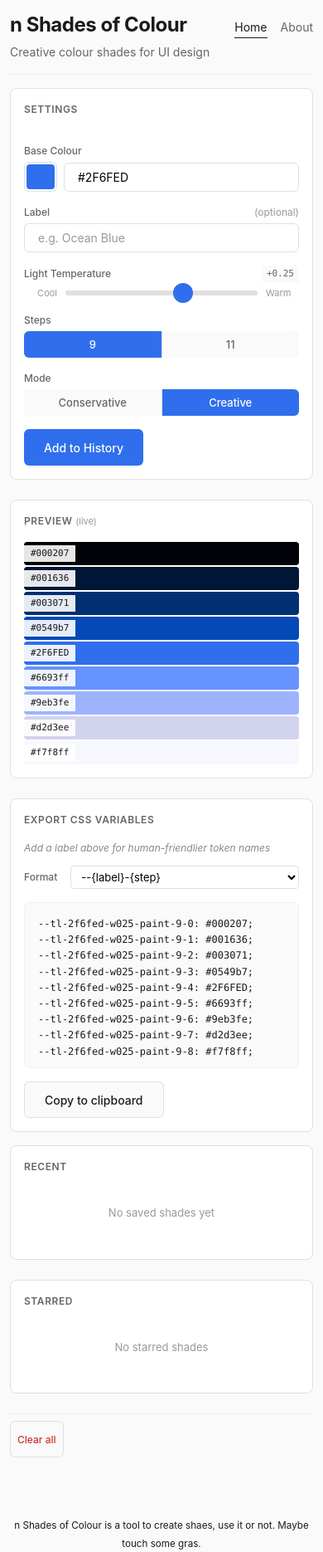
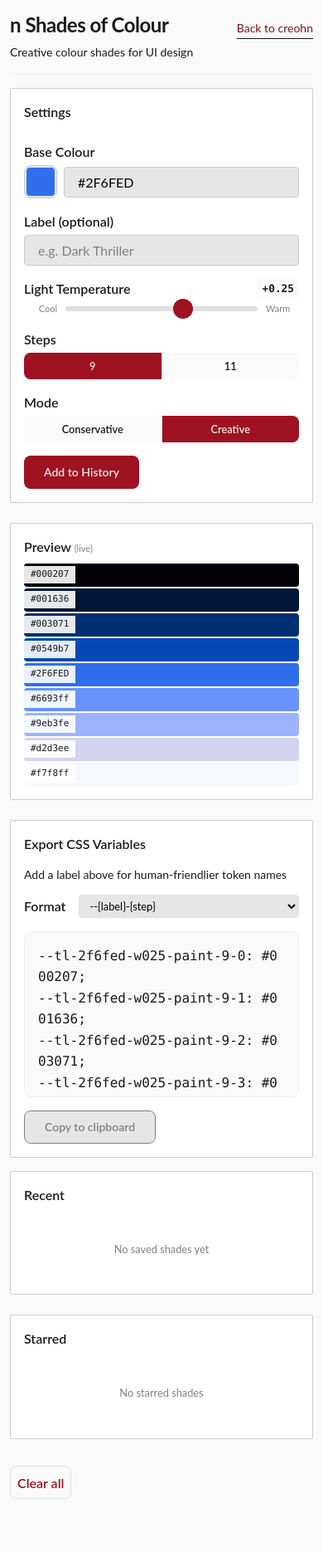
Before and after one commit to creohn/n-shades-of-colour, a plain HTML site: page index.html in a window 390 px wide. Shown: the top 1870 px of the page at 83% size. Drawn offline with Linux system fonts and the light colour scheme.

Commit message:
Release 0.0.4

```diff
--- a/assets/css/styles.css
+++ b/assets/css/styles.css
@@ -13,7 +13,7 @@ html {
 body {
   margin: 0;
   padding: 24px;
-  font-family: -apple-system, BlinkMacSystemFont, "Segoe UI", Roboto, Oxygen, Ubuntu, sans-serif;
+  font-family: Lato, -apple-system, sans-serif;
   font-size: 0.875rem;
   line-height: 1.5;
   color: #1a1a1a;
@@ -25,15 +25,9 @@ h1, h2, h3 {
   font-weight: 600;
 }
 
-ul {
-  list-style: none;
-  margin: 0;
-  padding: 0;
-}
-
 button {
   font-family: inherit;
-  cursor: pointer;
+  cursor: poLato;
 }
 
 input, select {
@@ -67,7 +61,7 @@ input, select {
 }
 .header .tagline {
   margin: 4px 0 0;
-  color: #666666;
+  color: #1a1a1a;
   font-size: 0.875rem;
 }
 
@@ -77,17 +71,17 @@ input, select {
 }
 .nav__link {
   font-size: 0.875rem;
-  color: #666666;
+  color: #1a1a1a;
   text-decoration: none;
   padding: 2px 0;
   border-bottom: 1px solid transparent;
   transition: color 0.15s ease, border-color 0.15s ease;
 }
 .nav__link:hover {
-  color: #1a1a1a;
+  color: #b71426;
 }
 .nav__link--active {
-  color: #1a1a1a;
+  color: #840f1b;
   border-bottom-color: #1a1a1a;
 }
 
@@ -104,18 +98,16 @@ input, select {
 }
 
 .panel {
-  background: #ffffff;
-  border: 1px solid #e0e0e0;
-  border-radius: 8px;
+  background: #fff;
+  border: 1px solid #ccc;
+  border-radius: 2px;
   padding: 24px;
 }
 .panel__title {
-  font-size: 0.75rem;
+  font-size: 1rem;
   font-weight: 600;
-  text-transform: uppercase;
-  letter-spacing: 0.05em;
-  color: #666666;
-  margin-bottom: 16px;
+  color: #1a1a1a;
+  margin-bottom: 8px;
 }
 
 .panel--input {
@@ -144,9 +136,9 @@ input, select {
   gap: 4px;
 }
 .input-group > label {
-  font-size: 0.75rem;
-  font-weight: 500;
-  color: #666666;
+  font-size: 1rem;
+  font-weight: 600;
+  color: #1a1a1a;
   display: flex;
   align-items: center;
   justify-content: space-between;
@@ -154,7 +146,7 @@ input, select {
 
 .label-hint {
   font-weight: 400;
-  color: #999999;
+  color: #808080;
 }
 
 .input-row {
@@ -167,34 +159,34 @@ input[type=text],
 input[type=number] {
   width: 100%;
   padding: 8px 16px;
-  font-size: 0.875rem;
-  border: 1px solid #e0e0e0;
-  border-radius: 6px;
-  background: #ffffff;
+  font-size: 1rem;
+  border: 1px solid #ccc;
+  border-radius: 4px;
+  background: #e6e6e6;
   transition: border-color 0.15s ease;
 }
 input[type=text]:focus,
 input[type=number]:focus {
   outline: none;
-  border-color: #2F6FED;
+  border-color: #9e1221;
 }
 input[type=text]::placeholder,
 input[type=number]::placeholder {
-  color: #999999;
+  color: #808080;
 }
 input[type=text].is-invalid,
 input[type=number].is-invalid {
-  border-color: #d32f2f;
+  border-color: #9e1221;
 }
 
 .color-picker {
   width: 40px;
-  height: 36px;
+  height: 40px;
   padding: 2px;
-  border: 1px solid #e0e0e0;
-  border-radius: 6px;
-  background: #ffffff;
-  cursor: pointer;
+  border: 1px solid #ccc;
+  border-radius: 8px;
+  background: #e6e6e6;
+  cursor: poLato;
   flex-shrink: 0;
 }
 .color-picker::-webkit-color-swatch-wrapper {
@@ -213,7 +205,7 @@ input[type=number].is-invalid {
 
 .slider-label {
   font-size: 0.6875rem;
-  color: #999999;
+  color: #808080;
   flex-shrink: 0;
   width: 40px;
 }
@@ -226,8 +218,8 @@ input[type=number].is-invalid {
 
 .temperature-value {
   font-family: "SF Mono", SFMono-Regular, Consolas, "Liberation Mono", Menlo, monospace;
-  font-size: 0.6875rem;
-  color: #666666;
+  font-size: 0.8rem;
+  color: #1a1a1a;
   background: #fafafa;
   padding: 2px 6px;
   border-radius: 4px;
@@ -247,9 +239,9 @@ input[type=range]::-webkit-slider-thumb {
   appearance: none;
   width: 16px;
   height: 16px;
-  background: #2F6FED;
+  background: #9e1221;
   border-radius: 50%;
-  cursor: pointer;
+  cursor: poLato;
   transition: transform 0.1s ease;
 }
 input[type=range]::-webkit-slider-thumb:hover {
@@ -258,36 +250,36 @@ input[type=range]::-webkit-slider-thumb:hover {
 input[type=range]::-moz-range-thumb {
   width: 16px;
   height: 16px;
-  background: #2F6FED;
+  background: #9e1221;
   border: none;
   border-radius: 50%;
-  cursor: pointer;
+  cursor: poLato;
 }
 
 .button-group {
   display: flex;
   gap: 1px;
   background: #e0e0e0;
-  border-radius: 6px;
+  border-radius: 8px;
   overflow: hidden;
 }
 
 .btn-toggle {
   flex: 1;
   padding: 8px 16px;
-  font-size: 0.8125rem;
-  font-weight: 500;
+  font-size: 0.8rem;
+  font-weight: 600;
   background: #fafafa;
   border: none;
-  color: #666666;
+  color: #1a1a1a;
   transition: background-color 0.15s ease, color 0.15s ease;
 }
 .btn-toggle:hover {
-  background: #ffffff;
+  background: #e6e6e6;
 }
 .btn-toggle[aria-pressed=true] {
-  background: #2F6FED;
-  color: white;
+  background: #9e1221;
+  color: #e6e6e6;
 }
 
 .btn {
@@ -297,9 +289,9 @@ input[type=range]::-moz-range-thumb {
   gap: 4px;
   padding: 8px 24px;
   font-size: 0.875rem;
-  font-weight: 500;
+  font-weight: 600;
   border: none;
-  border-radius: 6px;
+  border-radius: 8px;
   transition: background-color 0.15s ease, opacity 0.15s ease;
 }
 .btn:disabled {
@@ -308,25 +300,25 @@ input[type=range]::-moz-range-thumb {
 }
 
 .btn--primary {
-  background: #2F6FED;
-  color: white;
+  background: #9e1221;
+  color: #e6e6e6;
 }
 .btn--primary:hover:not(:disabled) {
-  background: #1a5ad9;
+  background: #b71426;
 }
 
 .btn--secondary {
-  background: #fafafa;
-  color: #1a1a1a;
-  border: 1px solid #e0e0e0;
+  background: #e6e6e6;
+  color: #808080;
+  border: 1px solid #808080;
 }
 .btn--secondary:hover:not(:disabled) {
-  background: #f0f0f0;
+  background: #fff;
 }
 
 .btn--ghost {
   background: transparent;
-  color: #2F6FED;
+  color: #9e1221;
   padding: 4px 8px;
 }
 .btn--ghost:hover:not(:disabled) {
@@ -335,17 +327,17 @@ input[type=range]::-moz-range-thumb {
 
 .btn--danger {
   background: transparent;
-  color: #d32f2f;
+  color: #9e1221;
   border: 1px solid #e0e0e0;
 }
 .btn--danger:hover:not(:disabled) {
   background: rgba(211, 47, 47, 0.08);
-  border-color: #d32f2f;
+  border-color: #9e1221;
 }
 
 .btn--small {
   padding: 4px 8px;
-  font-size: 0.75rem;
+  font-size: 1rem;
 }
 
 .shades {
@@ -408,15 +400,15 @@ input[type=range]::-moz-range-thumb {
   gap: 4px;
   padding: 8px;
   background: #fafafa;
-  border-radius: 6px;
-  cursor: pointer;
+  border-radius: 8px;
+  cursor: poLato;
   transition: background-color 0.15s ease;
 }
 .history-entry:hover {
   background: #f0f0f0;
 }
 .history-entry.is-active {
-  outline: 2px solid #2F6FED;
+  outline: 2px solid #9e1221;
   outline-offset: -2px;
 }
 
@@ -432,8 +424,8 @@ input[type=range]::-moz-range-thumb {
 }
 
 .history-entry__label {
-  font-size: 0.8125rem;
-  font-weight: 500;
+  font-size: 0.8rem;
+  font-weight: 600;
   white-space: nowrap;
   overflow: hidden;
   text-overflow: ellipsis;
@@ -442,13 +434,12 @@ input[type=range]::-moz-range-thumb {
 .history-entry__hex {
   font-family: "SF Mono", SFMono-Regular, Consolas, "Liberation Mono", Menlo, monospace;
   font-size: 0.6875rem;
-  color: #666666;
+  color: #1a1a1a;
 }
 
 .history-entry__custom {
-  font-size: 0.75rem;
+  font-size: 1rem;
   color: #888888;
-  font-style: italic;
   white-space: nowrap;
   overflow: hidden;
   text-overflow: ellipsis;
@@ -470,7 +461,7 @@ input[type=range]::-moz-range-thumb {
   background: transparent;
   border: none;
   border-radius: 4px;
-  color: #999999;
+  color: #808080;
   font-size: 0.875rem;
   transition: background-color 0.15s ease, color 0.15s ease;
 }
@@ -482,12 +473,12 @@ input[type=range]::-moz-range-thumb {
   color: #f59e0b;
 }
 .btn-icon--remove:hover {
-  color: #d32f2f;
+  color: #e6e6e6;
 }
 
 .history-empty {
-  font-size: 0.8125rem;
-  color: #999999;
+  font-size: 0.8rem;
+  color: #808080;
   text-align: center;
   padding: 16px;
 }
@@ -497,14 +488,6 @@ input[type=range]::-moz-range-thumb {
 
 .history-actions {
   padding-top: 8px;
-  border-top: 1px solid #f0f0f0;
-}
-
-.export-hint {
-  font-size: 0.75rem;
-  color: #888888;
-  margin: 0 0 12px 0;
-  font-style: italic;
 }
 
 .export-format {
@@ -519,32 +502,32 @@ input[type=range]::-moz-range-thumb {
   gap: 16px;
 }
 .export-header label {
-  font-size: 0.75rem;
-  font-weight: 500;
-  color: #666666;
+  font-size: 1rem;
+  font-weight: 600;
+  color: #1a1a1a;
 }
 .export-header select {
   flex: 1;
   padding: 4px 8px;
-  font-size: 0.8125rem;
+  font-size: 0.8rem;
   border: 1px solid #e0e0e0;
   border-radius: 4px;
-  background: #ffffff;
+  background: #e6e6e6;
 }
 .export-header select:focus {
   outline: none;
-  border-color: #2F6FED;
+  border-color: #9e1221;
 }
 
 .export-code {
   margin: 0;
   padding: 16px;
   font-family: "SF Mono", SFMono-Regular, Consolas, "Liberation Mono", Menlo, monospace;
-  font-size: 0.75rem;
+  font-size: 1rem;
   line-height: 1.6;
   background: #fafafa;
   border: 1px solid #f0f0f0;
-  border-radius: 6px;
+  border-radius: 8px;
   overflow-x: auto;
   white-space: pre;
   max-height: 200px;
@@ -559,9 +542,9 @@ input[type=range]::-moz-range-thumb {
 
 .copy-feedback,
 .add-feedback {
-  font-size: 0.75rem;
+  font-size: 1rem;
   color: #2e7d32;
-  font-weight: 500;
+  font-weight: 600;
 }
 .copy-feedback[hidden],
 .add-feedback[hidden] {
@@ -570,7 +553,7 @@ input[type=range]::-moz-range-thumb {
 
 .preview-status {
   font-weight: 400;
-  color: #999999;
+  color: #808080;
   font-size: 0.6875rem;
   text-transform: none;
   letter-spacing: 0;
@@ -699,7 +682,7 @@ input[type=range]::-moz-range-thumb {
 
   /* Touch-target minimum for buttons */
   .btn {
-    min-height: 44px;
+    min-height: 40px;
   }
 
   /* Export code wrapping */
--- a/index.html
+++ b/index.html
@@ -12,8 +12,7 @@
       <div class="header__top">
         <h1>n Shades of Colour</h1>
         <nav class="nav">
-          <a href="./index.html" class="nav__link nav__link--active">Home</a>
-          <a href="./about.html" class="nav__link">About</a>
+          <a href="https://creohn.de" class="nav__link nav__link--active">Back to creohn</a>
         </nav>
       </div>
       <p class="tagline">Creative colour shades for UI design</p>
@@ -28,13 +27,13 @@
           <label for="input-hex">Base Colour</label>
           <div class="input-row">
             <input type="color" id="input-color-picker" class="color-picker">
-            <input type="text" id="input-hex" placeholder="#2F6FED" maxlength="7">
+            <input type="text" id="input-hex" placeholder="#9e1221" maxlength="7">
           </div>
         </div>
 
         <div class="input-group">
-          <label for="input-label">Label <span class="label-hint">(optional)</span></label>
-          <input type="text" id="input-label" placeholder="e.g. Ocean Blue">
+          <label for="input-label">Label (optional)</label>
+          <input type="text" id="input-label" placeholder="e.g. Dark Thriller">
         </div>
 
         <div class="input-group">
@@ -82,7 +81,7 @@
       <!-- Export Panel -->
       <section class="panel panel--export" id="export-panel" hidden>
         <h2 class="panel__title">Export CSS Variables</h2>
-        <p class="export-hint">Add a label above for human-friendlier token names</p>
+        <p>Add a label above for human-friendlier token names</p>
 
         <div class="export-format">
           <div class="export-header">
@@ -128,7 +127,7 @@
     </aside>
   </div>
   <footer class="footer" style="text-align: center; padding-top: 4em;">
-    <p><small>n Shades of Colour is a tool to create shaes, use it or not. Maybe touch some gras.</small></p>
+    <p><small>n Shades of Colour is a tool to create shades, use it or not. Maybe touch some gras.</small></p>
   </footer>
   <script type="module" src="./assets/js/app.js"></script>
 </body>
```
Also changed, not shown: about.html (deleted, +0 -58 lines).
